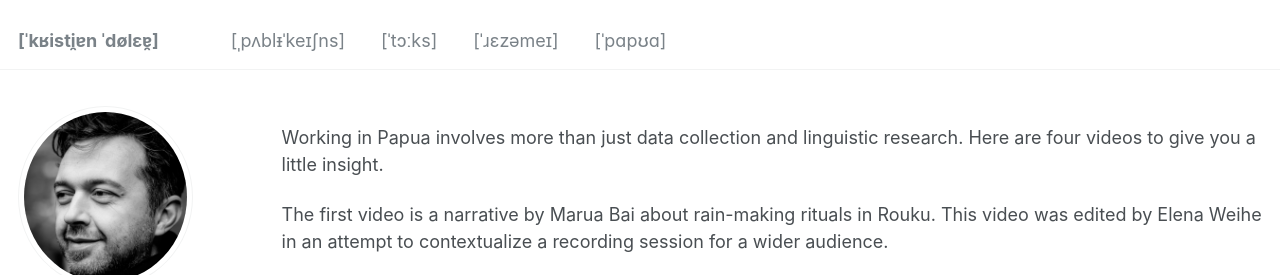
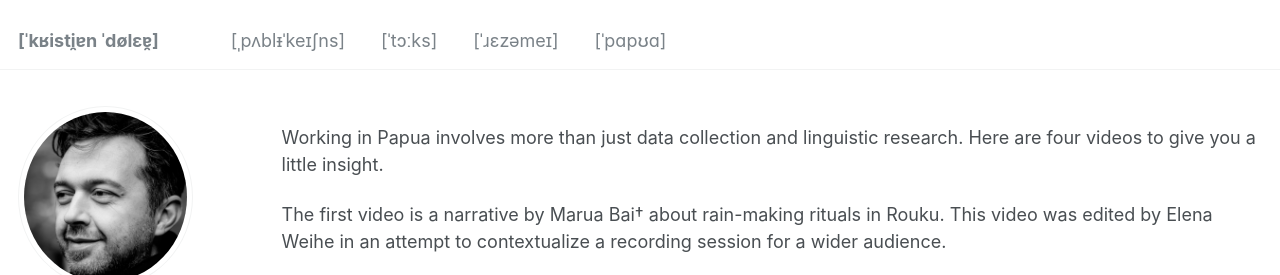
Before and after one commit to chrdoe/chrdoe.github.io, a Jekyll site: the page built from _pages/papua.html, in a window 1280 px wide and 900 px high, cut to the strip 0-275 px from the top of the window. Built offline with Jekyll 4.4.1, drawn with Linux system fonts in a browser that asks for light colours; some web fonts are replaced.

```diff
--- a/_pages/papua.html
+++ b/_pages/papua.html
@@ -11,7 +11,7 @@ redirect_from:
 
 <p>Working in Papua involves more than just data collection and linguistic research. Here are four videos to give you a little insight.</p>
 
-<p>The first video is a narrative by Marua Bai about rain-making rituals in Rouku. This video was edited by Elena Weihe in an attempt to contextualize a recording session for a wider audience.</p>
+<p>The first video is a narrative by Marua Bai† about rain-making rituals in Rouku. This video was edited by Elena Weihe in an attempt to contextualize a recording session for a wider audience.</p>
 <iframe src="https://player.vimeo.com/video/757315059?badge=0&amp;autopause=0&amp;player_id=0&amp;app_id=58479" width="1280" height="720" frameborder="0" allow="autoplay; fullscreen; picture-in-picture; clipboard-write" title="Marua's story"></iframe>
 <p>The second video is from a yam counting ritual in Rouku. This is the contribution from a single household for a larger feast. Yams are of special cultural importance. The counting procedure is also the origin of the senary (base-6) numeral system in most languages of the Yam family.</p>
 <iframe src="https://player.vimeo.com/video/54887315?badge=0&amp;autopause=0&amp;player_id=0&amp;app_id=58479" width="1280" height="720" frameborder="0" allow="autoplay; fullscreen; picture-in-picture; clipboard-write" title="yam counting in Komnzo"></iframe>
```
